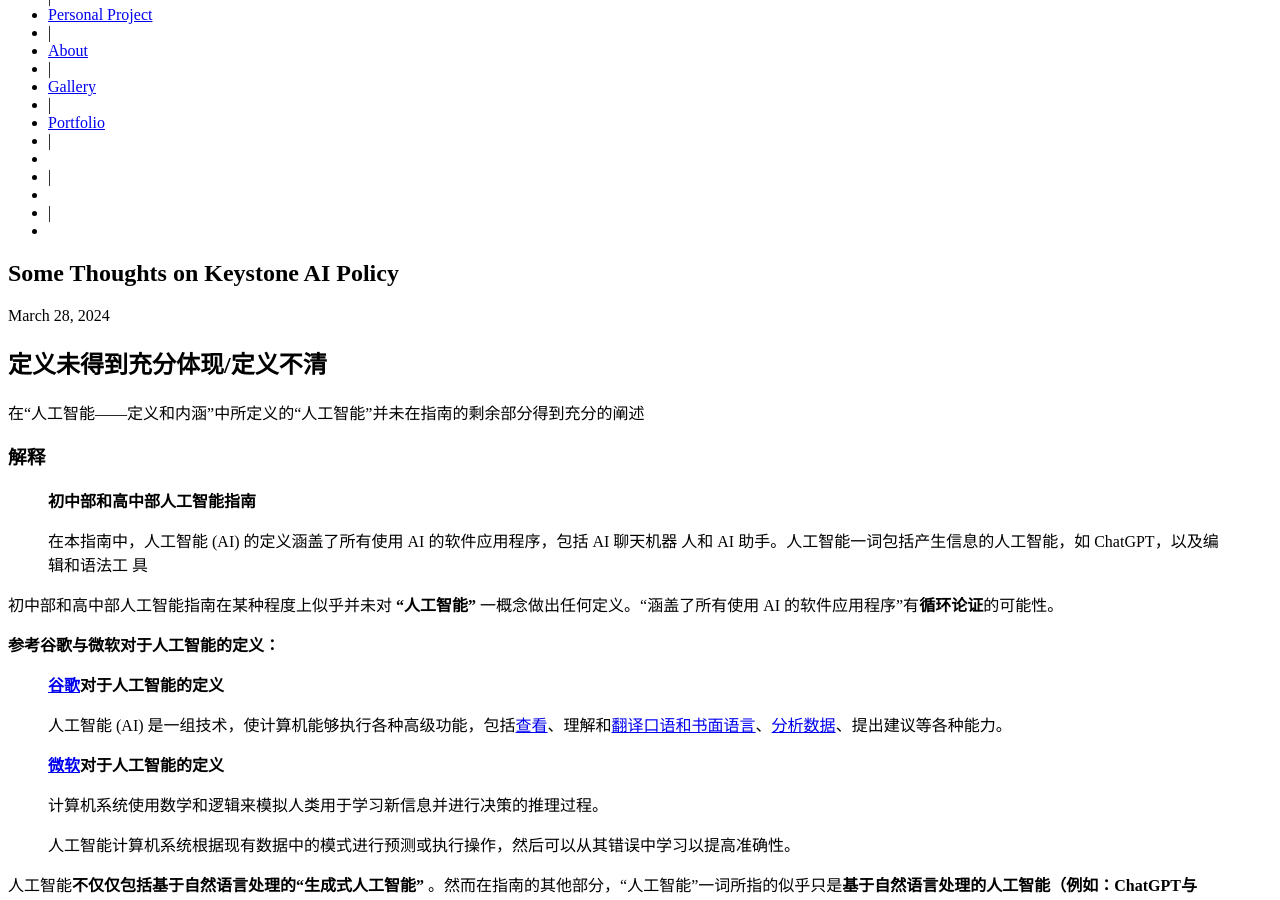
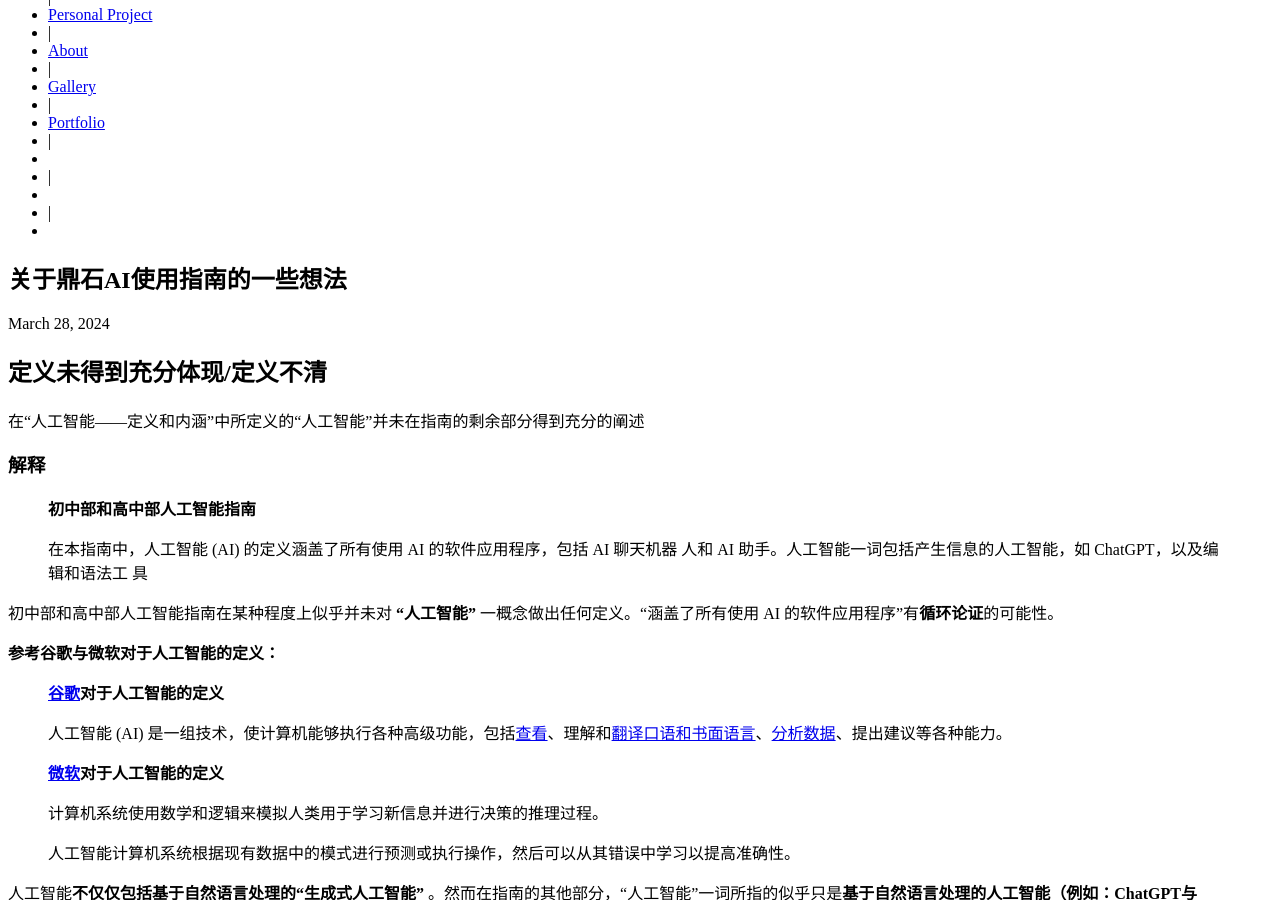
Before and after one commit to JeremyZXi/jeremyzxi.github.io, a Jekyll site: the page built from _posts/2024-3-28-thoughts-on-keystone-ai-policy.md, in a window 1280 px wide and 900 px high, scrolled down 476 px. Built offline with Jekyll 4.4.1, drawn with Linux system fonts in a browser that asks for light colours; comment, search, counter and statistics services are not loaded.

Commit message:
标题更新

```diff
--- a/_posts/2024-3-28-thoughts-on-keystone-ai-policy.md
+++ b/_posts/2024-3-28-thoughts-on-keystone-ai-policy.md
@@ -1,7 +1,7 @@
 ---
 layout: post
 title: >
-    Some Thoughts on Keystone AI Policy
+    关于鼎石AI使用指南的一些想法
 tags: [Test, AI, Keystone]
 ---
 ## 定义未得到充分体现/定义不清
```
